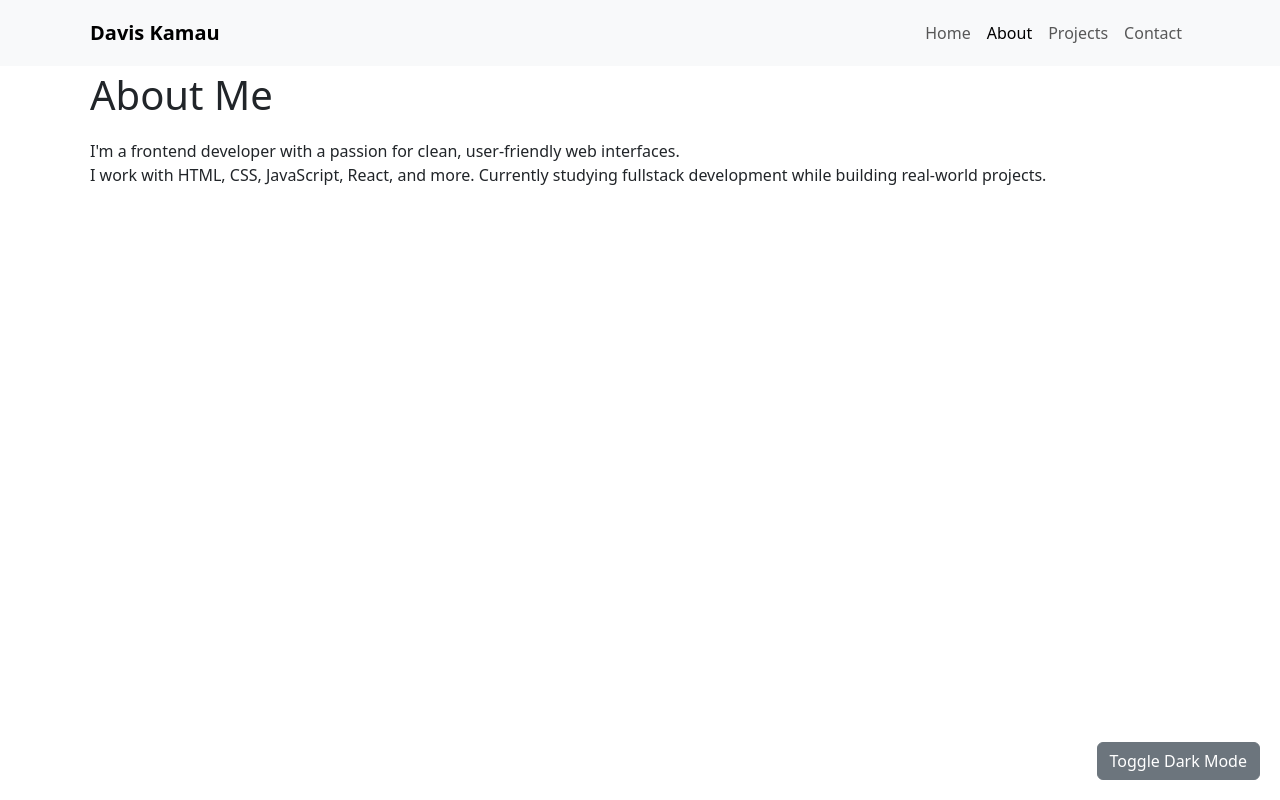
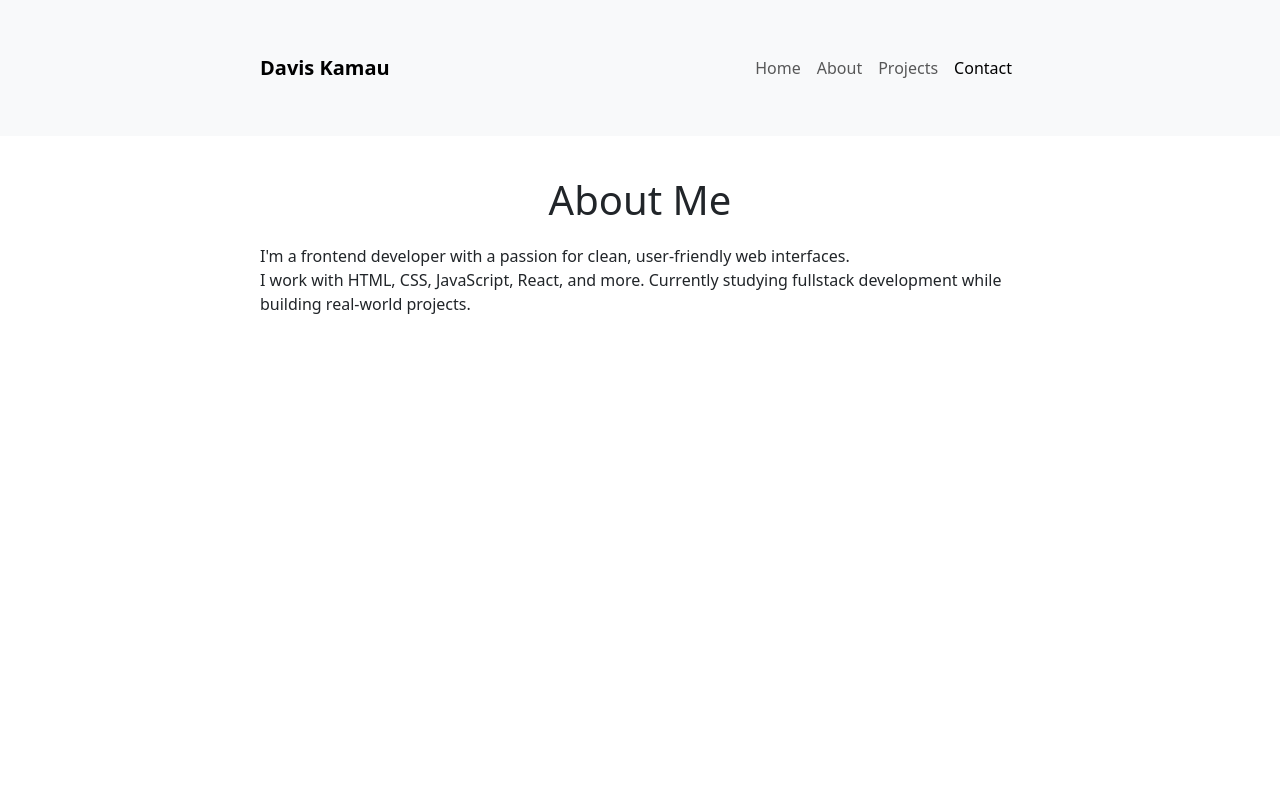
Before and after one commit to Dre810/Sunton, a plain HTML site: page about.html in a window 1280 px wide. Drawn offline with nearby package versions, Linux system fonts and the light colour scheme.

Commit message:
got rid of darkmode

```diff
--- a/about.html
+++ b/about.html
@@ -11,13 +11,14 @@
       transition: background-color 0.5s, color 0.5s;
       scroll-behavior: smooth;
     }
-    .dark-mode {
-      background-color: #121212;
-      color: #f0f0f0;
-    }
+
     .container {
-      padding: 5px 20px;
-    }
+      max-width: 800px;
+      margin: 0 auto;
+      padding: 40px 20px;
+      }
+
+
     .title {
       font-size: 2.5rem;
       margin-bottom: 20px;
@@ -42,23 +43,28 @@
       right: 20px;
       z-index: 1000;
     }
+
   </style>
 </head>
 <body>
 
-<!-- Navbar -->
+<!-- Navbar using Bootstrap -->
 <nav class="navbar navbar-expand-lg navbar-light bg-light sticky-top">
   <div class="container">
+    <!-- Brand name -->
     <a class="navbar-brand fw-bold" href="#">Davis Kamau</a>
+    <!-- Button for mobile nav toggle -->
     <button class="navbar-toggler" type="button" data-bs-toggle="collapse" data-bs-target="#navMenu">
       <span class="navbar-toggler-icon"></span>
     </button>
+    <!-- Navigation links -->
     <div class="collapse navbar-collapse" id="navMenu">
       <ul class="navbar-nav ms-auto">
         <li class="nav-item"><a class="nav-link" href="index.html">Home</a></li>
-        <li class="nav-item"><a class="nav-link active" href="#">About</a></li>
+        <li class="nav-item"><a class="nav-link" href="about.html">About</a></li>
         <li class="nav-item"><a class="nav-link" href="projects.html">Projects</a></li>
-        <li class="nav-item"><a class="nav-link" href="contact.html">Contact</a></li>
+        <li class="nav-item"><a class="nav-link active" href="#">Contact</a></li>
+        <!-- Active page is highlighted -->
       </ul>
     </div>
   </div>
@@ -66,18 +72,11 @@
 
 <!-- About Section -->
 <section class="container">
-  <h1 class="title">About Me</h1>
+  <h1 class="title"><center>About Me</center></h1>
   <p>I'm a frontend developer with a passion for clean, user-friendly web interfaces.<br> I work with HTML, CSS, JavaScript, React, and more. Currently studying fullstack development while building real-world projects.</p>
 </section>
 
-<!-- Dark Mode Toggle -->
-<button class="btn btn-secondary toggle-btn" onclick="toggleDarkMode()">Toggle Dark Mode</button>
 
-<script>
-  function toggleDarkMode() {
-    document.body.classList.toggle("dark-mode");
-  }
-</script>
 
 <script src="https://cdn.jsdelivr.net/npm/bootstrap@5.3.3/dist/js/bootstrap.bundle.min.js"></script>
 </body>
```
Also changed, not shown: contact.html (+2 -13 lines), projects.html (+1 -12 lines).
